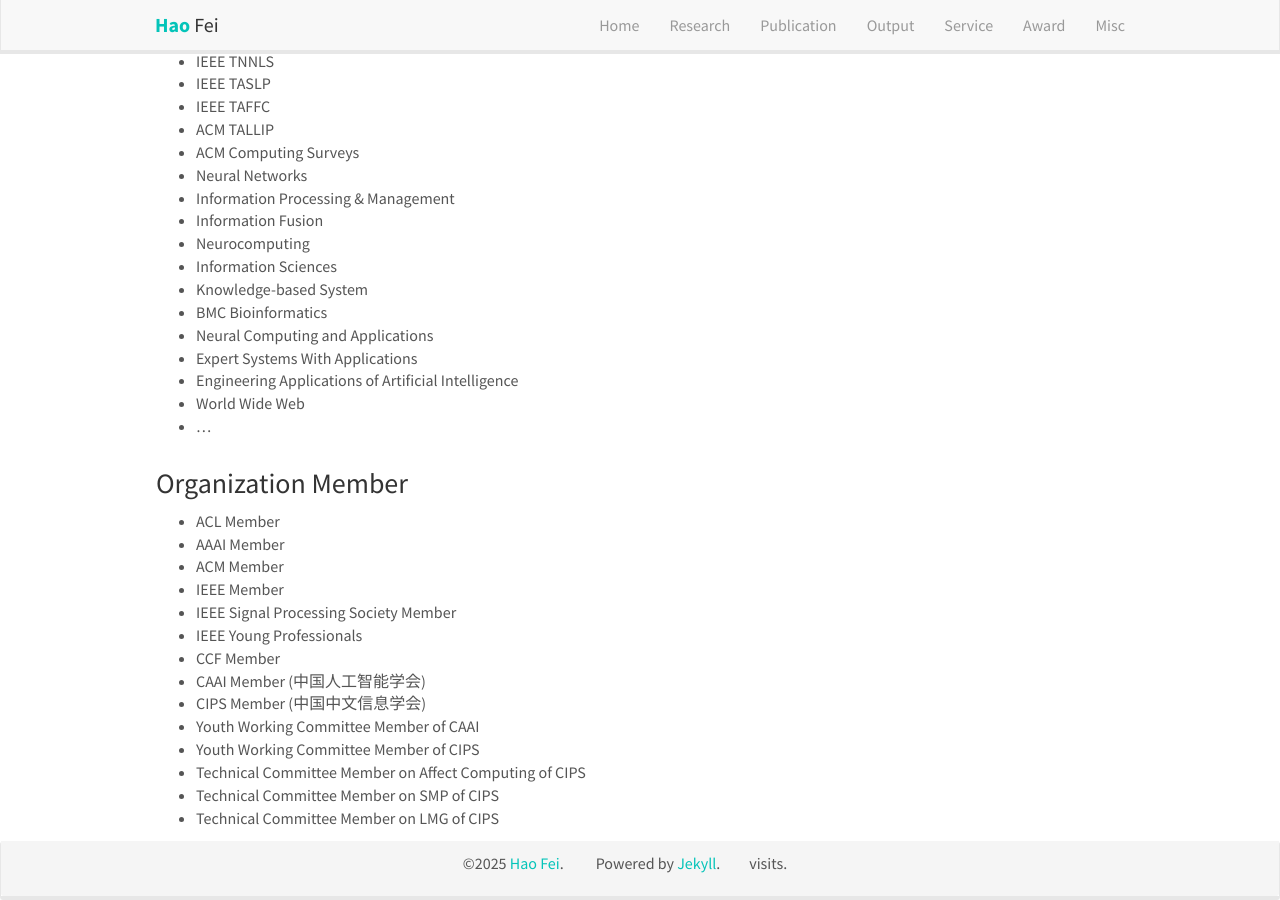
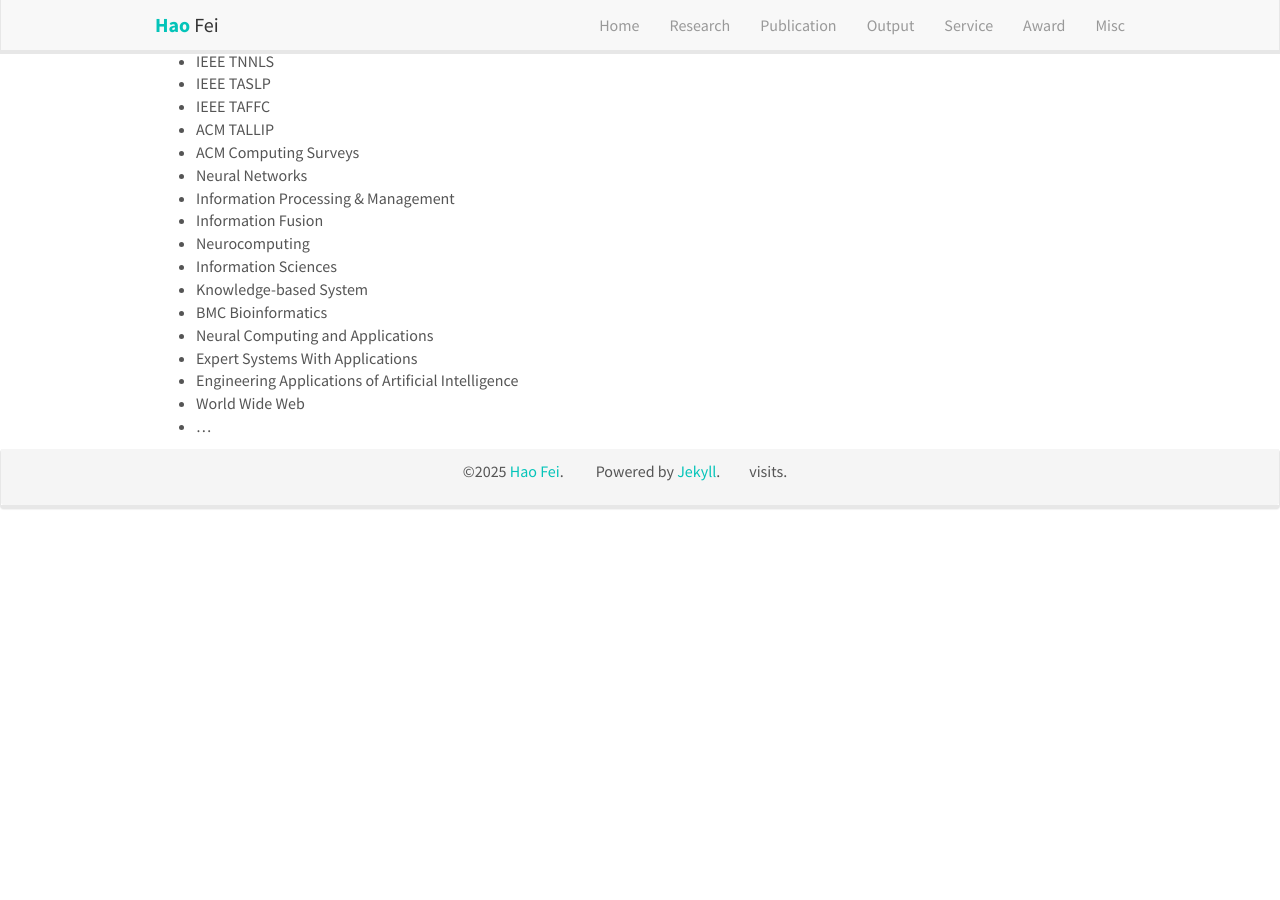
Before and after one commit to scofield7419/scofield7419.github.io, a Jekyll site: the page built from _pages/services.md, in a window 1280 px wide and 900 px high, scrolled down 1845 px. Built offline with Jekyll 4.4.1, drawn with Linux system fonts in a browser that asks for light colours; nearby versions of some CDN libraries; comment, search, counter and statistics services are not loaded; a style sheet for code colours, icons or effects is not loaded; after the commit the page ends 2354 px from its top, so only the background shows below that.

Commit message:
Update services.md

```diff
--- a/_pages/services.md
+++ b/_pages/services.md
@@ -122,26 +122,3 @@
 - Engineering Applications of Artificial Intelligence
 - World Wide Web
 - ...
-
-
-
-
-<div style="margin-top: 30px"></div>
-
-
-### Organization Member
-
-- ACL Member
-- AAAI Member
-- ACM Member
-- IEEE Member
-- IEEE Signal Processing Society Member
-- IEEE Young Professionals
-- CCF Member
-- CAAI Member (中国人工智能学会)
-- CIPS Member (中国中文信息学会)
-- Youth Working Committee Member of CAAI
-- Youth Working Committee Member of CIPS
-- Technical Committee Member on Affect Computing of CIPS
-- Technical Committee Member on SMP of CIPS
-- Technical Committee Member on LMG of CIPS
```
